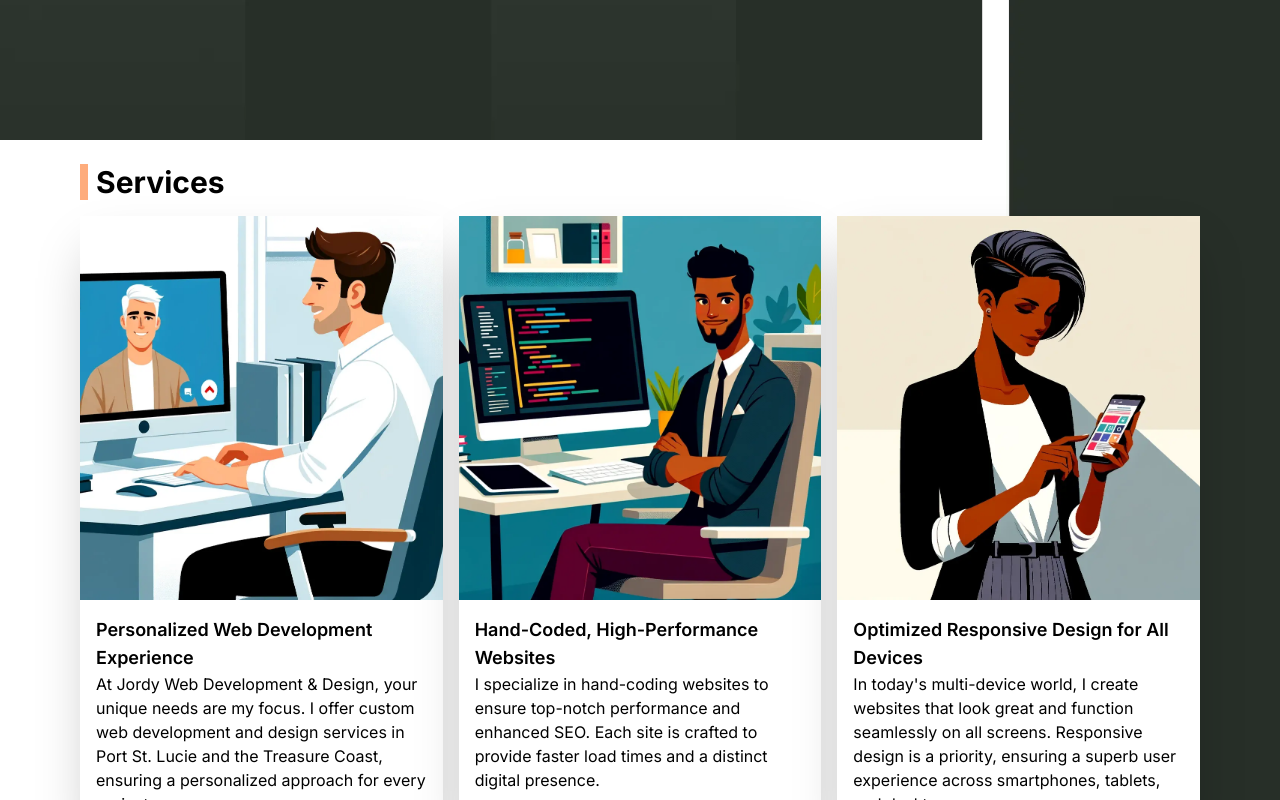
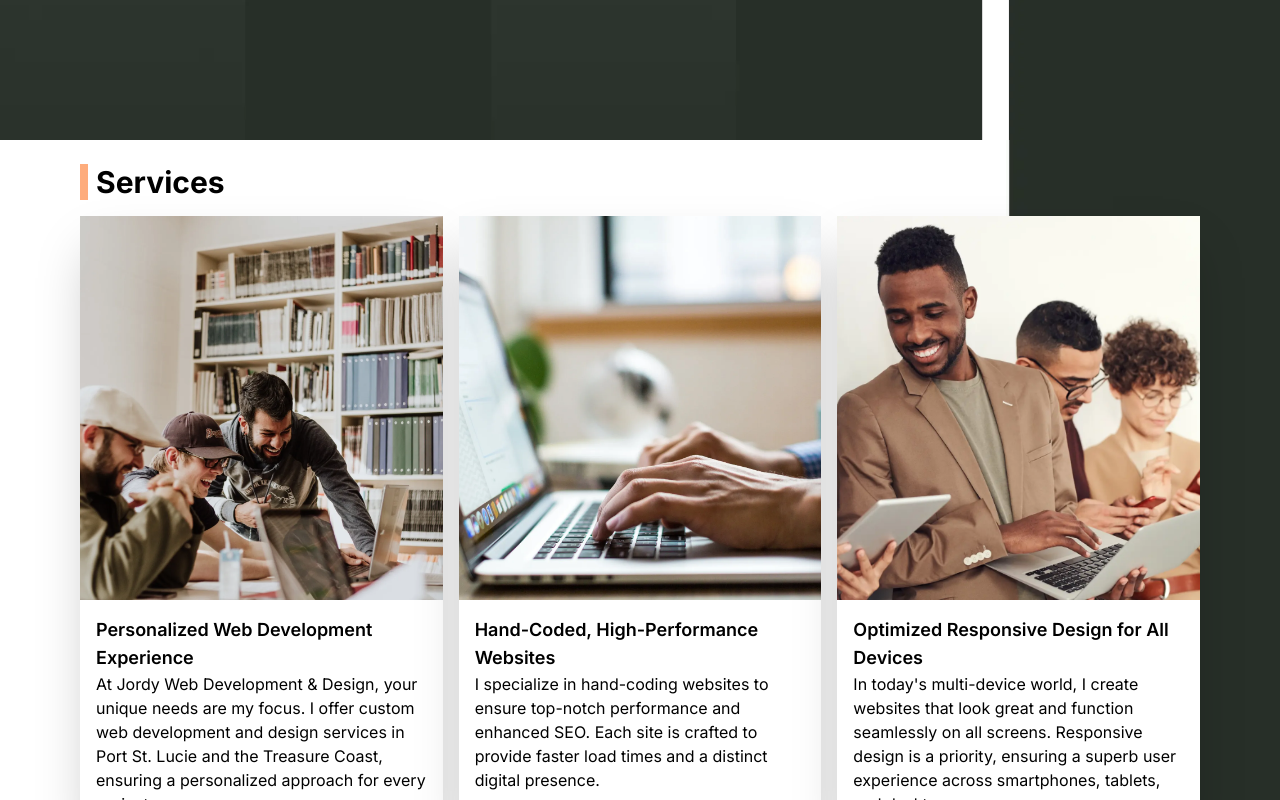
Before and after one commit to jordanwhiguera/web-dev, a Next.js app: page / in a window 1280 px wide. Shown: the part 660-1460 px from the top of the page. Built offline with nearby package versions, Linux system fonts and the light colour scheme.

Commit message:
reverted back to old pics

```diff
--- a/app/components/Home/Card.tsx
+++ b/app/components/Home/Card.tsx
@@ -19,7 +19,7 @@ const cardItems: CardItem[] = [
     description:
       "At Jordy Web Development & Design, your unique needs are my focus. I offer custom web development and design services in Port St. Lucie and the Treasure Coast, ensuring a personalized approach for every project.",
 
-    imageUrl: "/images/zoom-call.webp", // Replace with your image path
+    imageUrl: "/images/pc-people.webp", // Replace with your image path
   },
   {
     id: 2,
@@ -27,7 +27,7 @@ const cardItems: CardItem[] = [
     description:
       "I specialize in hand-coding websites to ensure top-notch performance and enhanced SEO. Each site is crafted to provide faster load times and a distinct digital presence.",
 
-    imageUrl: "/images/people-zoom.webp", // Replace with your image path
+    imageUrl: "/images/laptop.webp", // Replace with your image path
   },
   {
     id: 3,
@@ -35,7 +35,7 @@ const cardItems: CardItem[] = [
     description:
       "In today's multi-device world, I create websites that look great and function seamlessly on all screens. Responsive design is a priority, ensuring a superb user experience across smartphones, tablets, and desktops.",
 
-    imageUrl: "/images/lady-browse.webp", // Replace with your image path
+    imageUrl: "/images/group-device.webp", // Replace with your image path
   },
   // ... other menu items
 ];
```
